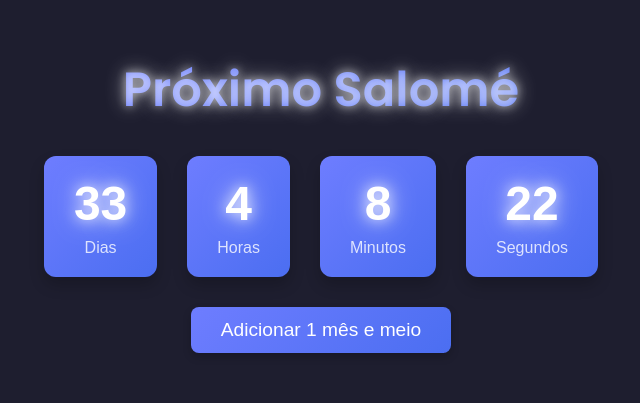
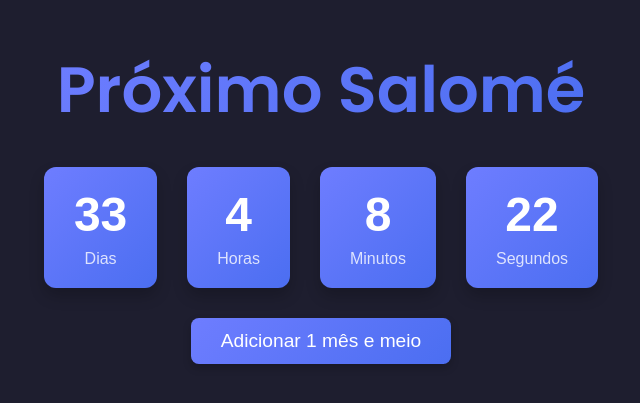
Before and after one commit to gabrielportelaime/site_contagem_regressiva, a plain HTML site: page regressiva.html in a window 1280 px wide. Shown: the part 197-600 px from the top of the page, without its empty margins (319-959 px from the left). Drawn offline with Linux system fonts and the light colour scheme.

Commit message:
alterações

```diff
--- a/style.css
+++ b/style.css
@@ -20,14 +20,14 @@ body {
 }
 
 .countdown-title {
-    font-family: 'Poppins', sans-serif; /* Alterado para usar a fonte Poppins */
-    font-size: 3rem;
-    font-weight: 600; /* Ajustado para um peso de fonte mais forte */
+    font-family: 'Poppins', sans-serif; /* Usando a fonte Poppins */
+    font-size: 4rem; /* Aumentando o tamanho da fonte */
+    font-weight: 600; /* Ajustando o peso da fonte */
     margin-bottom: 30px;
     background: linear-gradient(135deg, #6e7dff, #4b6ef1);
     -webkit-background-clip: text;
     color: transparent;
-    text-shadow: 0 0 10px rgba(255, 255, 255, 0.6), 0 0 20px rgba(255, 255, 255, 0.6);
+    text-shadow: none; /* Removido o efeito de glow */
 }
 
 .countdown-container {
@@ -79,19 +79,3 @@ body {
 .add-time-button:hover {
     background: linear-gradient(135deg, #4b6ef1, #6e7dff);
 }
-
-@keyframes glow {
-    0% {
-        text-shadow: 0 0 5px rgba(255, 255, 255, 0.6), 0 0 10px rgba(255, 255, 255, 0.6);
-    }
-    50% {
-        text-shadow: 0 0 15px rgba(255, 255, 255, 0.8), 0 0 30px rgba(255, 255, 255, 0.8);
-    }
-    100% {
-        text-shadow: 0 0 5px rgba(255, 255, 255, 0.6), 0 0 10px rgba(255, 255, 255, 0.6);
-    }
-}
-
-.time {
-    animation: glow 1.5s ease-in-out infinite;
-}
```
